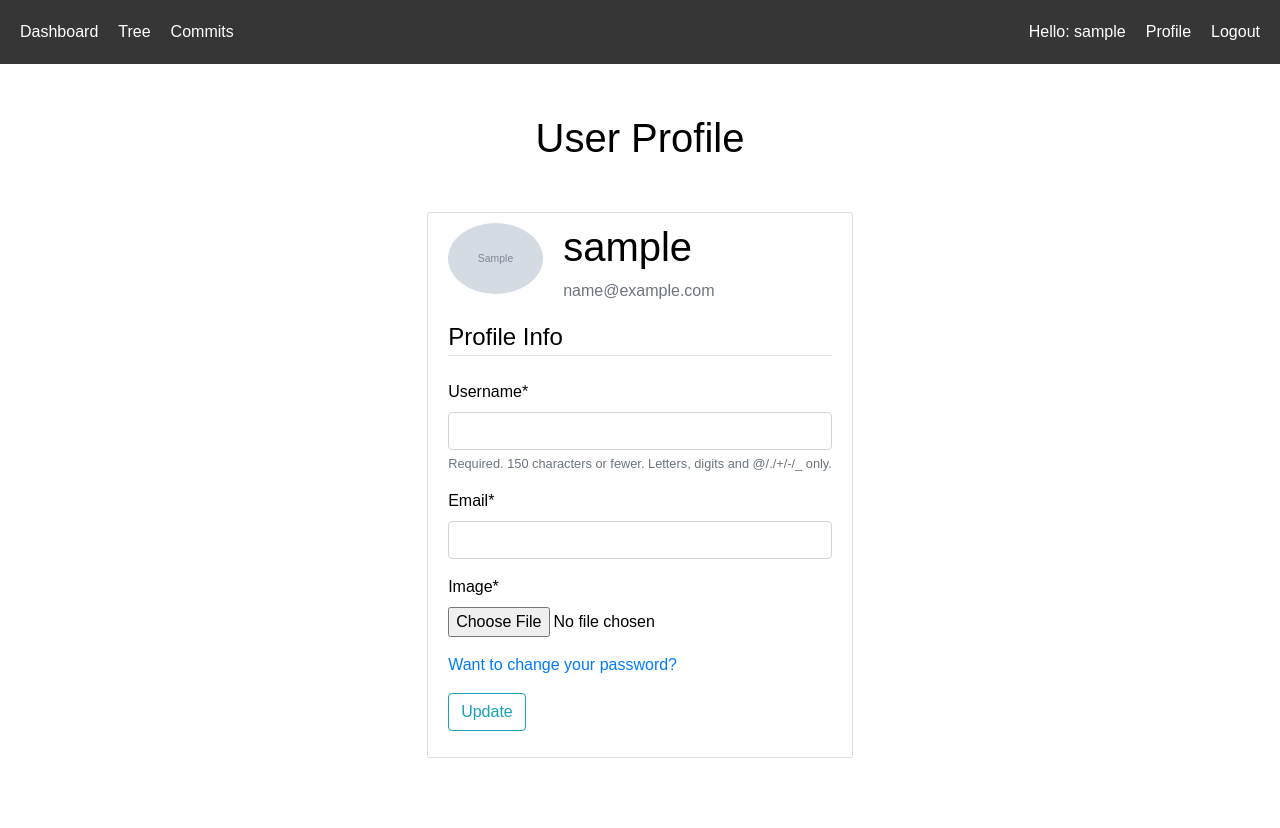
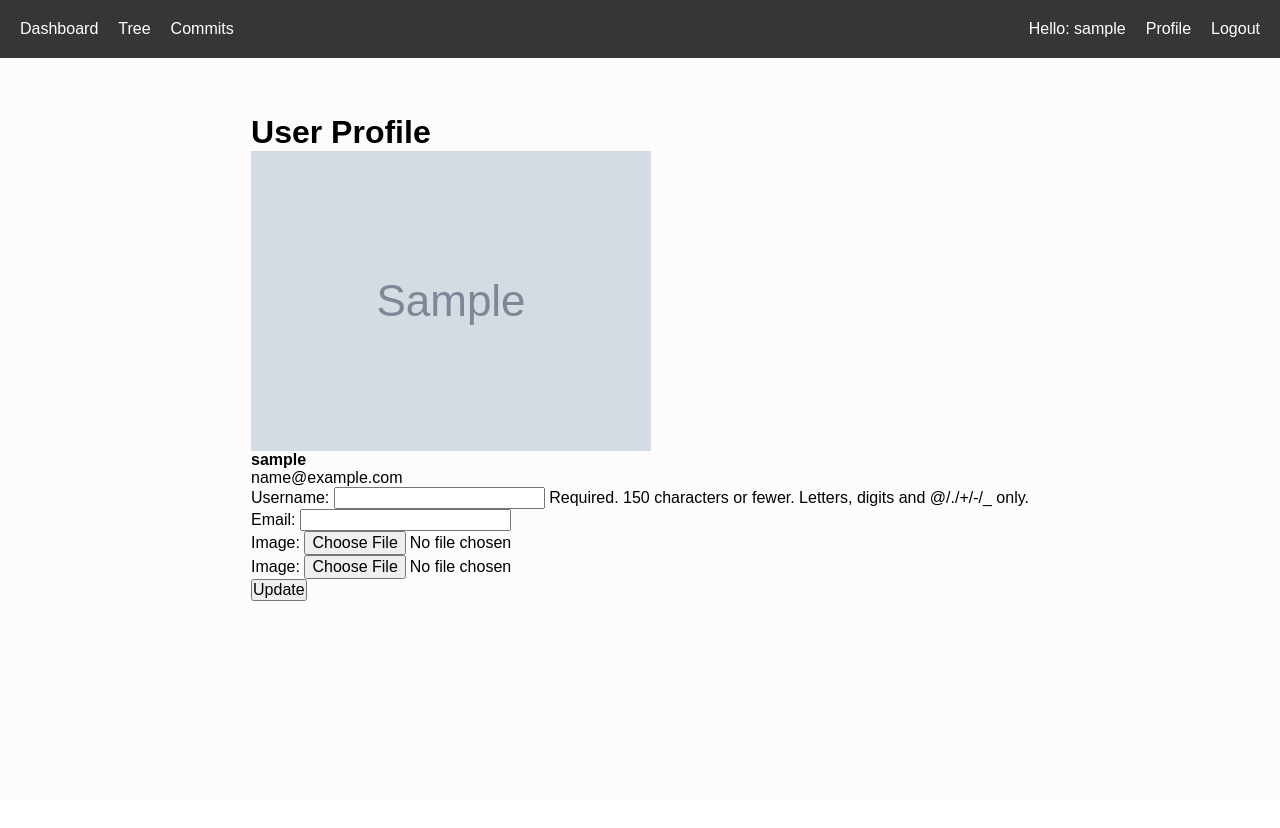
Before and after one commit to weiyiguoyoyo/mfgd, a Django app: template templates/profile.html in a window 1280 px wide. After the commit the page ends 601 px from the top, so only its background shows below. Run offline with Django 3.2, Linux system fonts and the light colour scheme; a user stored in the database is signed in; tables that the repository leaves empty hold one stand-in row (values such as "Sample post"); the template is opened without the code that fills it: values that come from a table or form of the project are taken from there, most other values are stand-ins (such as "Sample title", 1, 10 or a date in 2020); grey boxes marked "Sample" are stand-in pictures; some libraries are stand-ins or nearby versions.

Commit message:
Update profile.html

```diff
--- a/templates/profile.html
+++ b/templates/profile.html
@@ -1,40 +1,29 @@
 {% extends 'base.html' %}
 {% load static %}
-{% load crispy_forms_tags %}
 
 {% block title_block %}
 Profile
 {% endblock %}
 
 {% block head_block %}
-<link rel="stylesheet" href="https://maxcdn.bootstrapcdn.com/bootstrap/4.0.0/css/bootstrap.min.css" integrity="sha384-Gn5384xqQ1aoWXA+058RXPxPg6fy4IWvTNh0E263XmFcJlSAwiGgFAW/dAiS6JXm" crossorigin="anonymous">
-<link rel="stylesheet" href="{% static 'style/login.css' %}" />
+<link rel="stylesheet" href="{% static 'style/profile.css' %}" />
 {% endblock %}
 
+{% block body_block %}
+<h1 class="profile_heading">User Profile</h1>
+<div class="profile_body">
+    <div class="container">
+        <img class="profile_img" src="{{ user.userprofile.image.url }}">
+        <h2 >{{ user.username }}</h2>
+        <p>{{ user.email }}</p>
+    </div>
 
-{% block body_block %}
-<h1 class="login_msg">User Profile</h1>
-
-<div class="content-section">
-    <div class="media">
-    <img class="rounded-circle account-img" src="{{ user.userprofile.image.url }}" width=95>
-    <div class="media-body">
-        <h2 class="account-heading">{{ user.username }}</h2>
-        <p class="text-secondary">{{ user.email }}</p>
-    </div>
-    </div>
-     <form method="POST" enctype="multipart/form-data">
-          {% csrf_token %}
-          <fieldset class="form-group">
-              <legend class="border-bottom mb-4">Profile Info</legend>
-              {{ u_form|crispy }}
-              {{ p_form|crispy }}
-              <a href="{% url 'change_password' %}">Want to change your password?</a>
-          </fieldset>
-
-          <div class="form-group">
-              <button class="btn btn-outline-info" type="submit">Update</button>
-          </div>
-      </form>
+    <form method="POST" action="{% url 'profile' %}" id="profileform">
+        {% csrf_token %}
+        {{ u_form.as_p }}
+        {{ form.as_p }}
+        {{ p_form.as_p }}
+    </form>
+    <button class="button" form="profileform" type="submit">Update</button>
 </div>
 {% endblock %}
```
